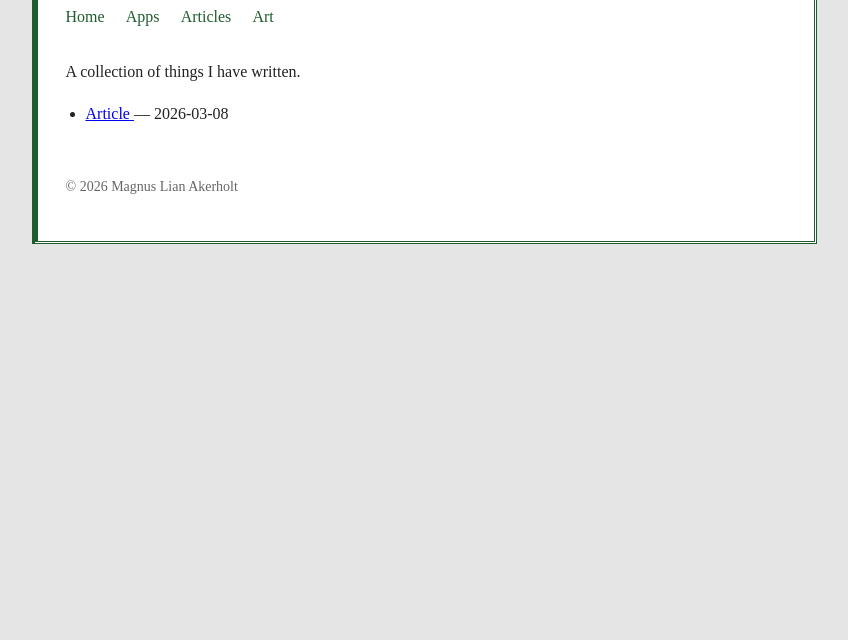
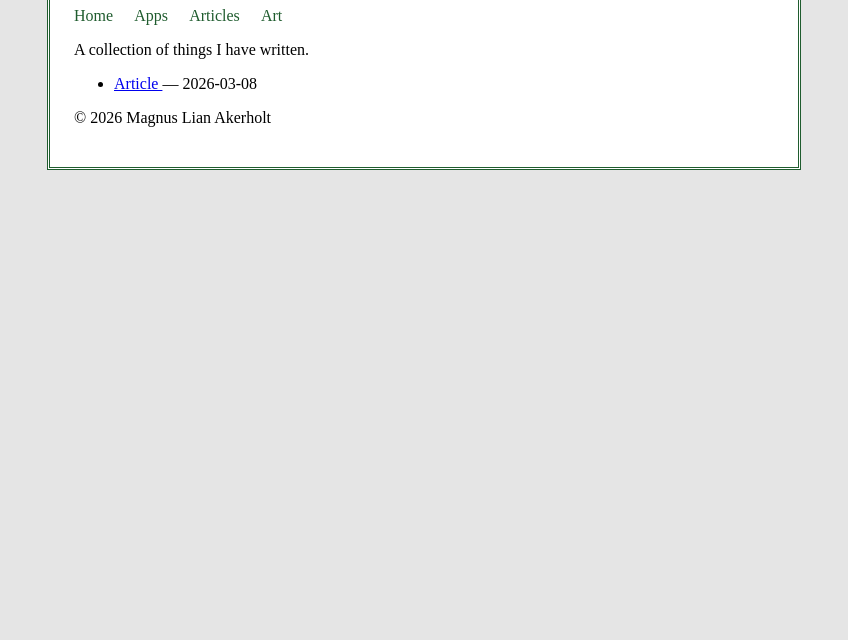
Before and after one commit to mlakerholt/mlakerholt.github.io, a plain HTML site: page articles/index.html in a window 1280 px wide. Shown: the part 160-800 px from the top of the page, without its empty margins (216-1064 px from the left). Drawn offline with Linux system fonts and the light colour scheme.

Commit message:
Update index.html

```diff
--- a/articles/index.html
+++ b/articles/index.html
@@ -4,7 +4,7 @@
 <meta charset="UTF-8">
 <title>Articles</title>
 
-<link rel="stylesheet" href="/style2.css">
+<link rel="stylesheet" href="/style.css">
 
 </head>
 
```
